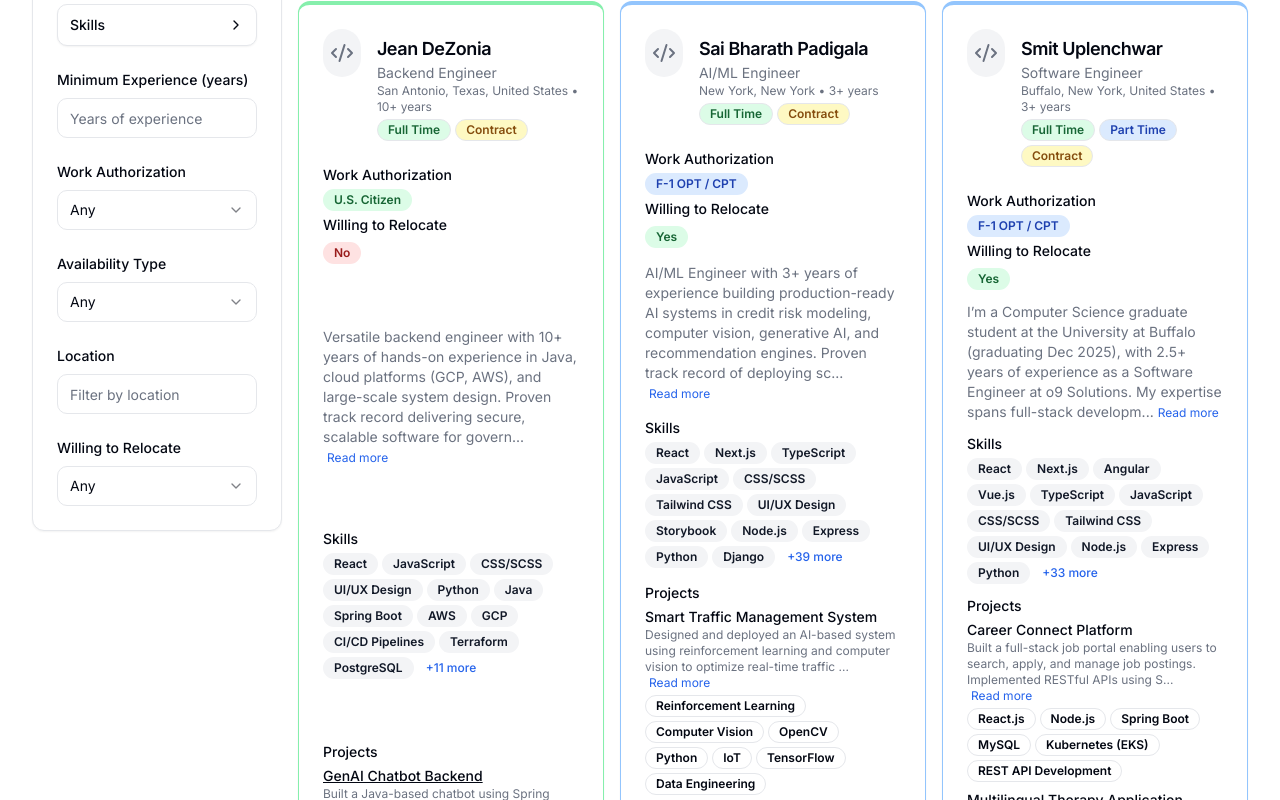
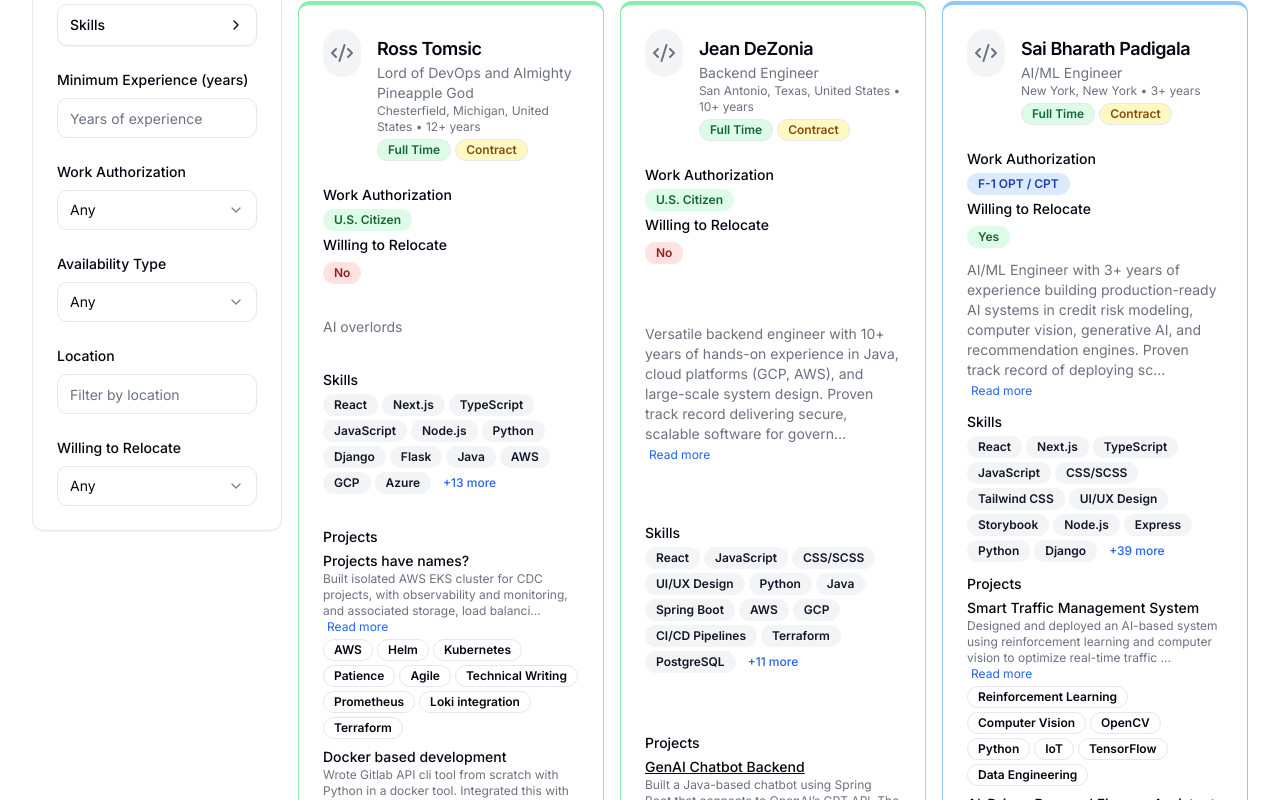
Before and after one commit to LtShibby/ProfessionHall, a Next.js app: page /search in a window 1280 px wide. Shown: the part 240-1040 px from the top of the page. Built offline with nearby package versions, Linux system fonts and the light colour scheme.

Commit message:
adding Ross!

```diff
--- a/components/EngineerCard.tsx
+++ b/components/EngineerCard.tsx
@@ -23,7 +23,7 @@ export type Project = {
 }
 
 export type Engineer = {
-  id: string
+  id: string | number
   name: string
   title: string
   skills: string[]
--- a/data/engineers.json
+++ b/data/engineers.json
@@ -1,6 +1,50 @@
 {
   "engineers": [
     {
+      "id": 108,
+      "name": "Ross Tomsic",
+      "title": "Lord of DevOps and Almighty Pineapple God",
+      "skills": [
+          "React", "Next.js", "TypeScript", "JavaScript", "Node.js", "Python", "Django",
+          "Flask", "Java", "AWS", "GCP", "Azure", "Docker", "Kubernetes", "CI/CD Pipelines",
+          "Terraform", "EVERYTHING", "PostgreSQL", "Elasticsearch", "REST API Design",
+          "TDD / Unit Testing", "Git / GitHub", "Agile / Scrum", "System Design", "Microservices Architecture"
+      ],
+      "experience": 12,
+      "location": "Chesterfield, Michigan, United States",
+      "availability": {
+        "types": ["Full Time", "Contract"],
+        "startDate": null,
+        "note": "Sure!"
+      },
+      "bio": "AI overlords",
+      "projects": [
+          {
+              "name": "Projects have names?",
+              "description": "Built isolated AWS EKS cluster for CDC projects, with observability and monitoring, and associated storage, load balancing, etc.",
+              "technologies": [
+                  "AWS", "Helm", "Kubernetes", "Patience", "Agile", "Technical Writing", "Prometheus",
+                  "Loki integration", "Terraform"
+              ]
+          },
+          {
+              "name": "Docker based development",
+              "description": "Wrote Gitlab API cli tool from scratch with Python in a docker tool. Integrated this with Terraform and Ansible into a Gitlab environment deployment hub.",
+              "technologies": [
+                  "Gitlab", "Terraform", "Ansible", "Python", "AWS", "Docker", "Kubernetes",
+                  "more Patience", "Documentation", "source code dissecting"
+              ]
+          }
+      ],
+      "links": {
+          "github": "https://github.com/R055LE",
+          "linkedin": "https://linkedin.com/in/rosstomsic",
+          "resume": "https://docs.google.com/document/d/19cLAR6c6q1Mjam-3DkQPeJXBi7jgKIQY7jqW3IqFtqI"
+      },
+      "workAuthorization": ["U.S. Citizen"],
+      "willingToRelocate": "No"
+  },
+  {
       "id": 106,
       "name": "Jean DeZonia",
       "title": "Backend Engineer",
```
